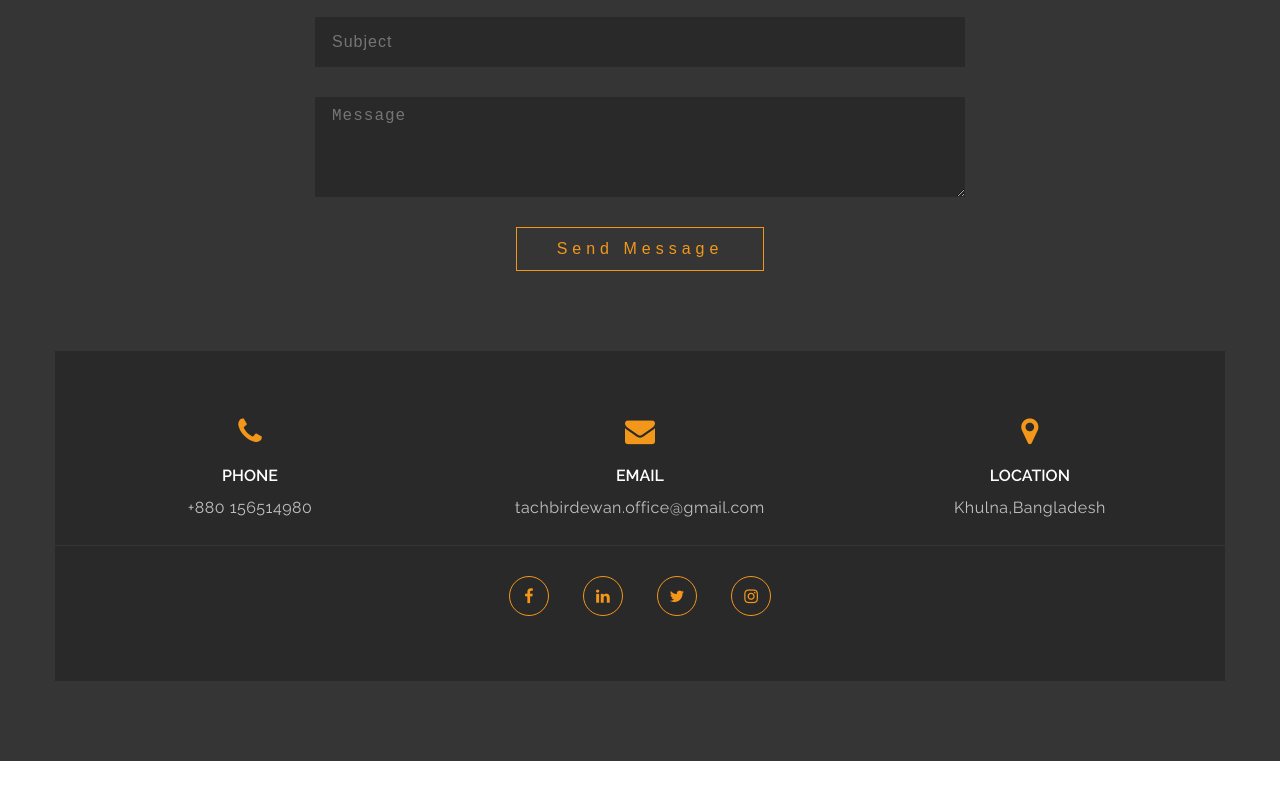
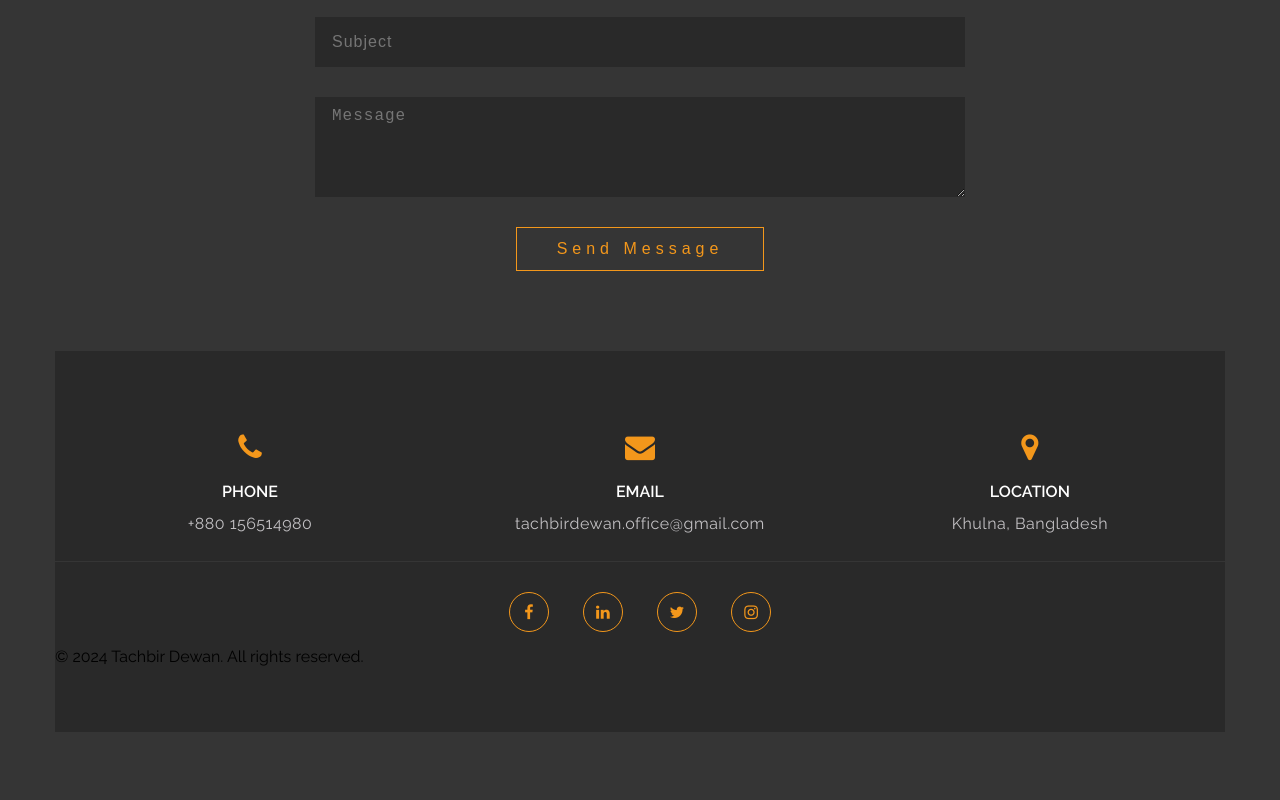
Before and after one commit to tachbir/Portfolio, a plain HTML site: page index.html in a window 1280 px wide. Shown: the part 5506-6306 px from the top of the page. Before the commit the page ends 6267 px from the top, so only its background shows below. Drawn offline with nearby package versions, Linux system fonts and the light colour scheme.

Commit message:
index.html

```diff
--- a/index.html
+++ b/index.html
@@ -4,6 +4,7 @@
   <meta charset="UTF-8">
   <meta name="viewport" content="width=device-width, initial-scale=1.0">
   <link rel="stylesheet" href="style.css"/>
+   <link rel="stylesheet" href="responsive.css">
   <script src="https://ajax.googleapis.com/ajax/libs/jquery/3.5.1/jquery.min.js"></script>
 
   <title>Portfolio</title>
@@ -317,7 +318,7 @@ My Hobbies are Riding and Travelling. That’s all.</p>
           <span class="fa fa-map-marker"></span>
         </div>
         <h4>Location</h4>
-                <p>Khulna,Bangladesh</p>
+        <p>Khulna, Bangladesh</p>
       </div>
     </div>
     <div class="social-links">
@@ -326,8 +327,14 @@ My Hobbies are Riding and Travelling. That’s all.</p>
         <li><a href=""><span class="fa fa-linkedin"></span></a></li>
         <li><a href=""><span class="fa fa-twitter"></span></a></li>
         <li><a href=""><span class="fa fa-instagram"></span></a></li>
+      </ul>
+    </div>
+    <div class="copyright">
+      <p>&copy; 2024 Tachbir Dewan. All rights reserved.</p>
+    </div>
   </div>
 </footer>
+
 <!-- jquery code -->
 <script src="https://cdn.emailjs.com/dist/email.min.js"></script>
 <script>
```
Lines whose indentation alone changed are shown as unchanged.
